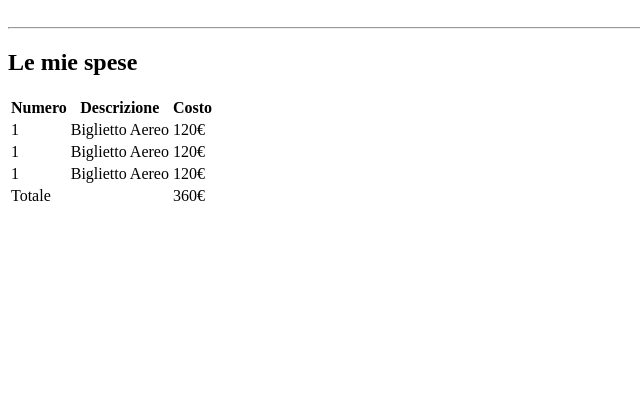
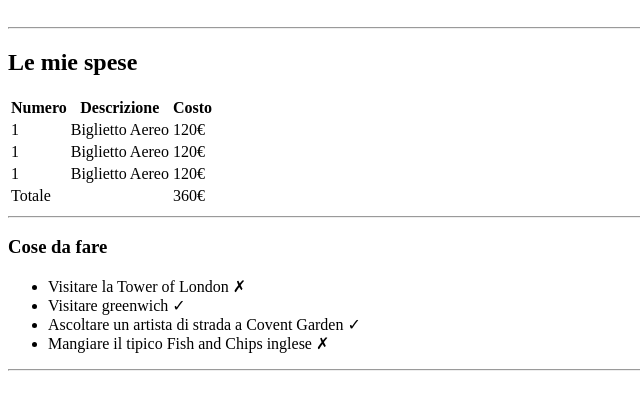
Before and after one commit to DavideDiGi/html-london-trip, a plain HTML site: page index.html in a window 1280 px wide. Shown: the part 79-488 px from the top of the page, without its empty margins (0-640 px from the left). Drawn offline with Linux system fonts and the light colour scheme.

Commit message:
Fine seconda sezione

```diff
--- a/index.html
+++ b/index.html
@@ -43,14 +43,23 @@
                 </tbody>
 
                 <tfoot>
-                    <td>Totale
-                    </td>
+                    <td>Totale</td>
                     <td></td>
                     <td>360€</td>
                 </tfoot>
             </table>
+            <hr>
         </section>
-
+        <section>
+            <h3>Cose da fare</h3>
+            <ul>
+                <li>Visitare la Tower of London &cross;</li>
+                <li>Visitare greenwich &check;</li>
+                <li>Ascoltare un artista di strada a Covent Garden &check;</li>
+                <li>Mangiare il tipico Fish and Chips inglese &cross;</li>
+            </ul>
+            <hr>
+        </section>
     </main>
 
 
```
